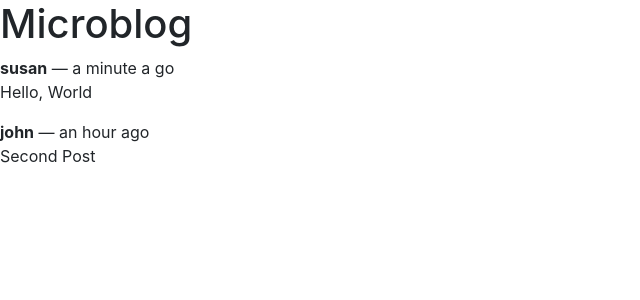
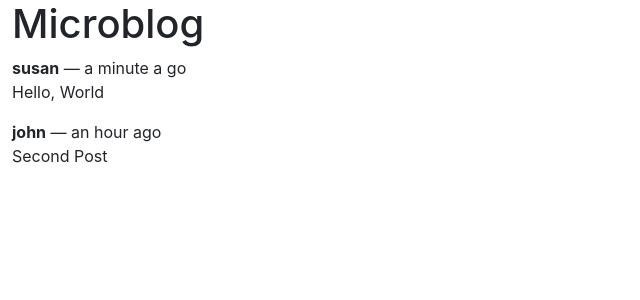
Before and after one commit to Hjordt98/react-microblog, a React (Create React App) app: page / in a window 1280 px wide. Shown: the top 300 px of the page, without its empty margins (0-640 px from the left). Built offline with nearby package versions, Linux system fonts and the light colour scheme.

Commit message:
ch_3_the_container_component

```diff
--- a/src/App.js
+++ b/src/App.js
@@ -1,3 +1,5 @@
+import Container from 'react-bootstrap/Container';
+
 export default function App() {
   const posts = [
     {
@@ -19,7 +21,7 @@ export default function App() {
   ];
 
   return(
-      <>
+      <Container fluid className='App'>
         <h1>Microblog</h1>
         {posts.length === 0 ?
           <p>There are no blog postsd</p>
@@ -34,6 +36,6 @@ export default function App() {
             );
           })
         }
-    </>
+    </Container>
    );
 }
```
